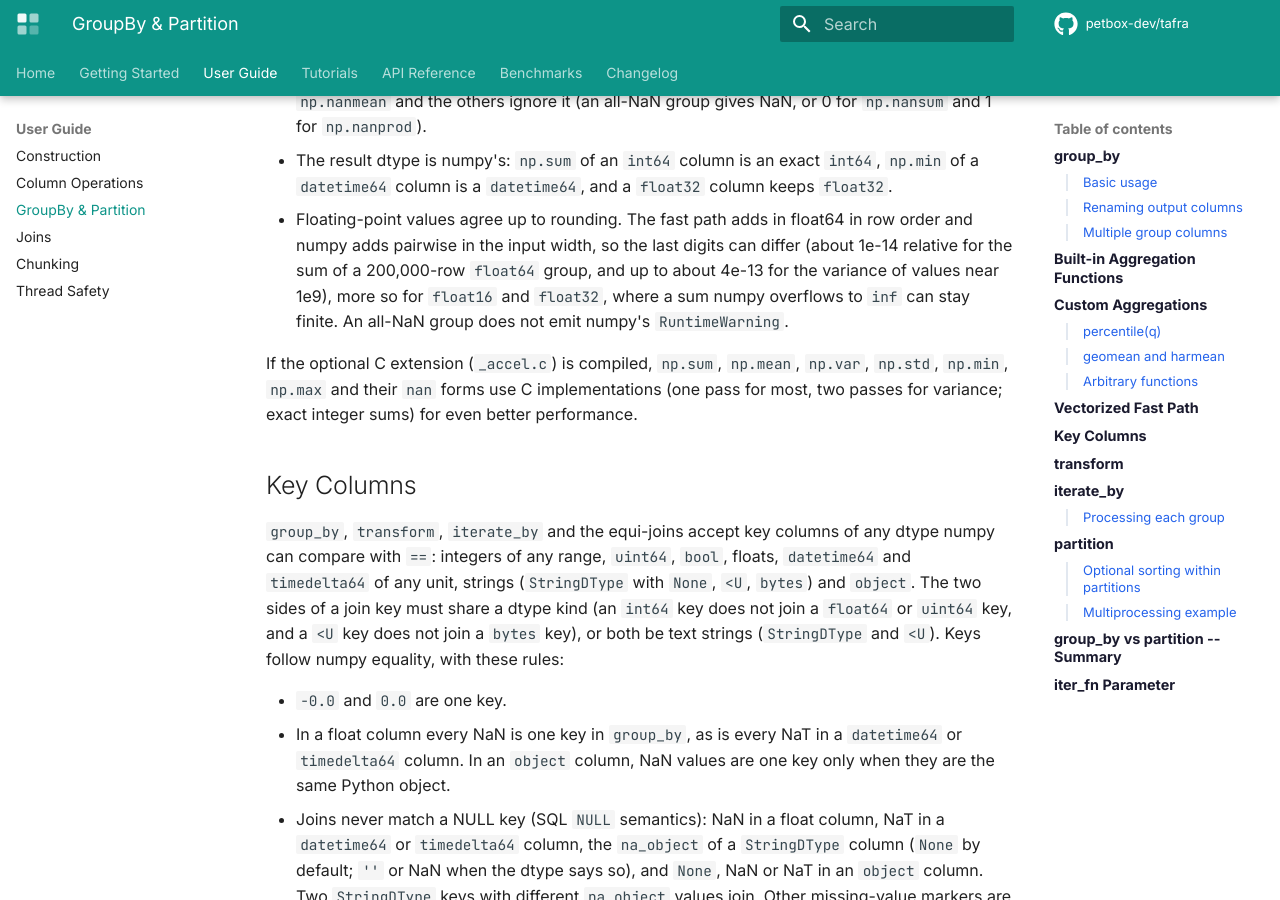
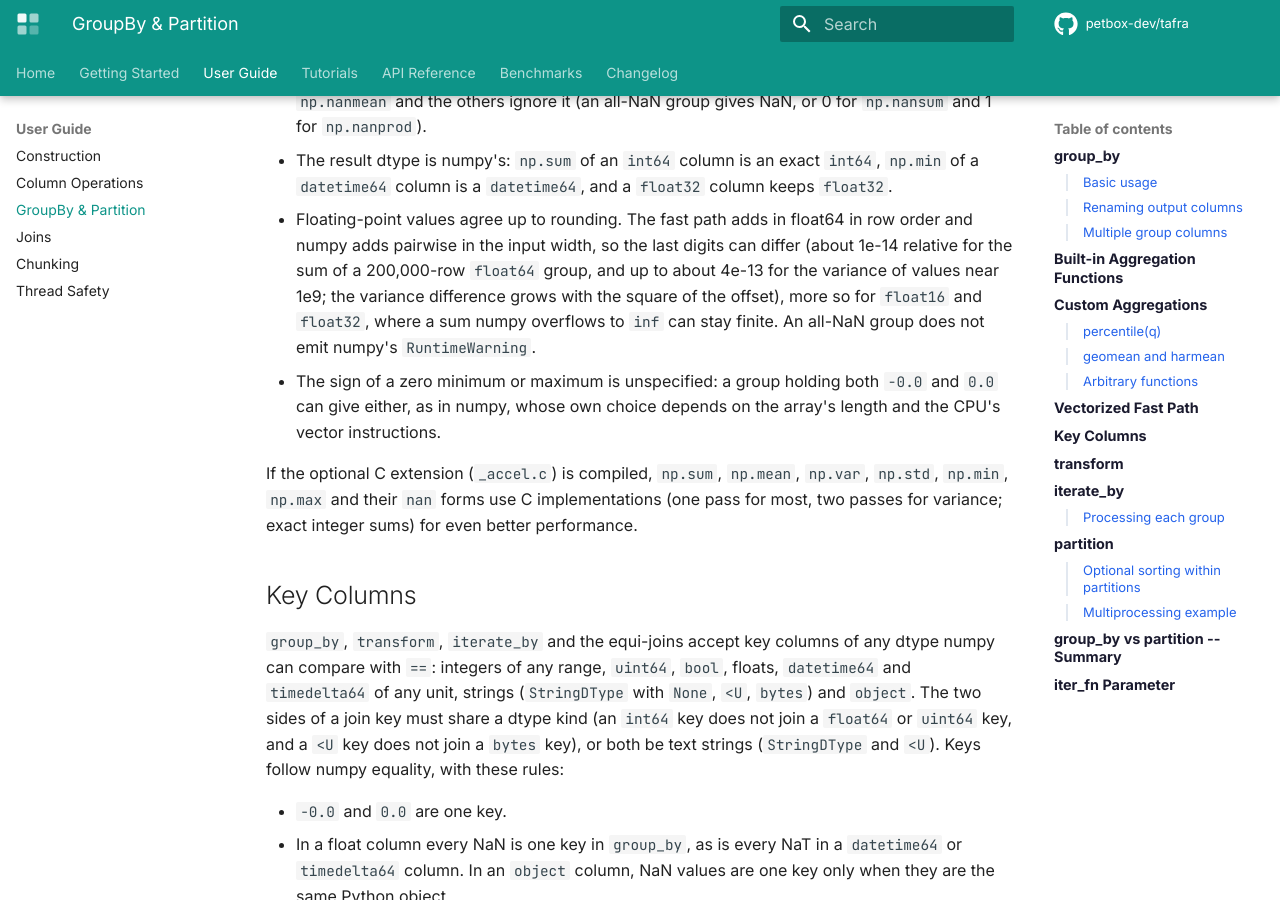
Before and after one commit to petbox-dev/tafra, an MkDocs documentation site: the page built from docs/guide/groupby-partition.md, in a window 1280 px wide and 900 px high, scrolled down 4370 px. Built offline with MkDocs 1.6.1 and Material for MkDocs 9.7.7, drawn with Linux system fonts in a browser that asks for light colours; comment, search, counter and statistics services are not loaded.

Commit message:
code-correctness: revert the signed-zero tie-break; narrow the StringDType cast
- Revert the C min/max tie-break. numpy's sign of a zero min or max is not
  defined beyond about 4 values (it follows SIMD lane order: nanmax of
  [0,0,0,0,-0.0] is -0.0), so the tie-break matched numpy only for small
  groups, and it cost up to 3.5x per kernel call on tie-heavy data (+36-50%
  per group_by, 1k groups, MSVC /O2). The guide now states the sign is
  unspecified; the test checks values, including 5-row groups.
- Cast a StringDType join key only when its na_object is not None:
  StringDType() and coerce=False columns are no longer copied (9-72 ms per
  side per 1M-row join).
- Test the non-default na_object on the left side as well.
- joins.md NULL table names the StringDType na_object; variance note says
  the difference grows with the square of the offset.
- docs/todo: NaN-as-text evidence on the non-equi item; new item for
  union/concat with mixed StringDType na_object.

Co-Authored-By: Claude Opus 5.5 <noreply@anthropic.com>

```diff
--- a/docs/guide/groupby-partition.md
+++ b/docs/guide/groupby-partition.md
@@ -187,9 +187,13 @@ The fast path gives the same result as the function applied to each group:
 - Floating-point values agree up to rounding. The fast path adds in float64 in
   row order and numpy adds pairwise in the input width, so the last digits
   can differ (about 1e-14 relative for the sum of a 200,000-row `float64`
-  group, and up to about 4e-13 for the variance of values near 1e9), more so
+  group, and up to about 4e-13 for the variance of values near 1e9; the
+  variance difference grows with the square of the offset), more so
   for `float16` and `float32`, where a sum numpy overflows to `inf` can stay
   finite. An all-NaN group does not emit numpy's `RuntimeWarning`.
+- The sign of a zero minimum or maximum is unspecified: a group holding both
+  `-0.0` and `0.0` can give either, as in numpy, whose own choice depends on
+  the array's length and the CPU's vector instructions.
 
 If the optional C extension (`_accel.c`) is compiled, `np.sum`, `np.mean`,
 `np.var`, `np.std`, `np.min`, `np.max` and their `nan` forms use C
```
Also changed, not shown: docs/changelog.md (+0 -4 lines), docs/guide/joins.md (+1 -1 lines), docs/todo/README.md (+1 -0 lines), docs/todo/open/non-equi-join-null-handling.md (+8 -0 lines), docs/todo/open/union-concat-string-null-markers.md (added, +42 -0 lines), 3 other files.
